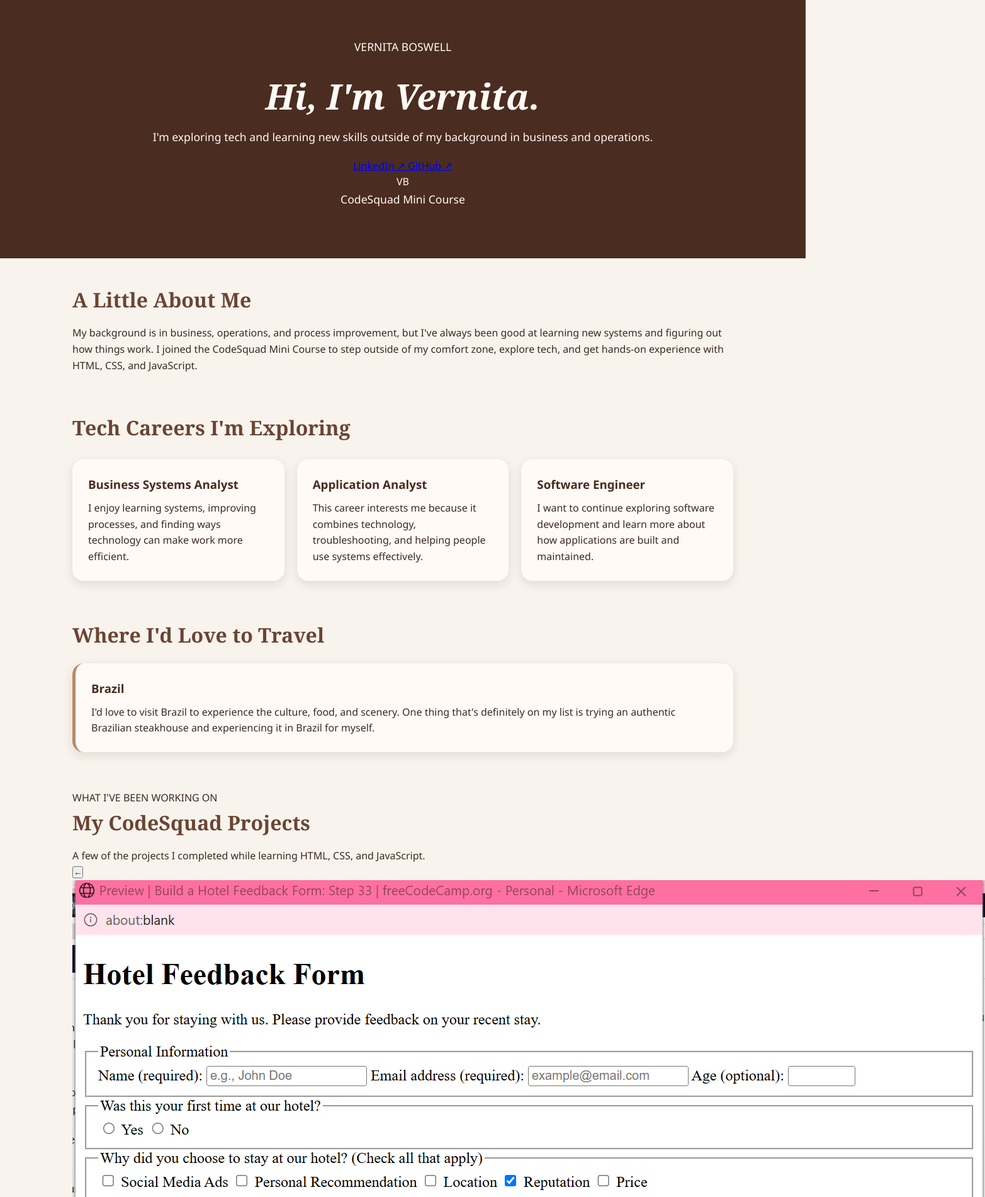
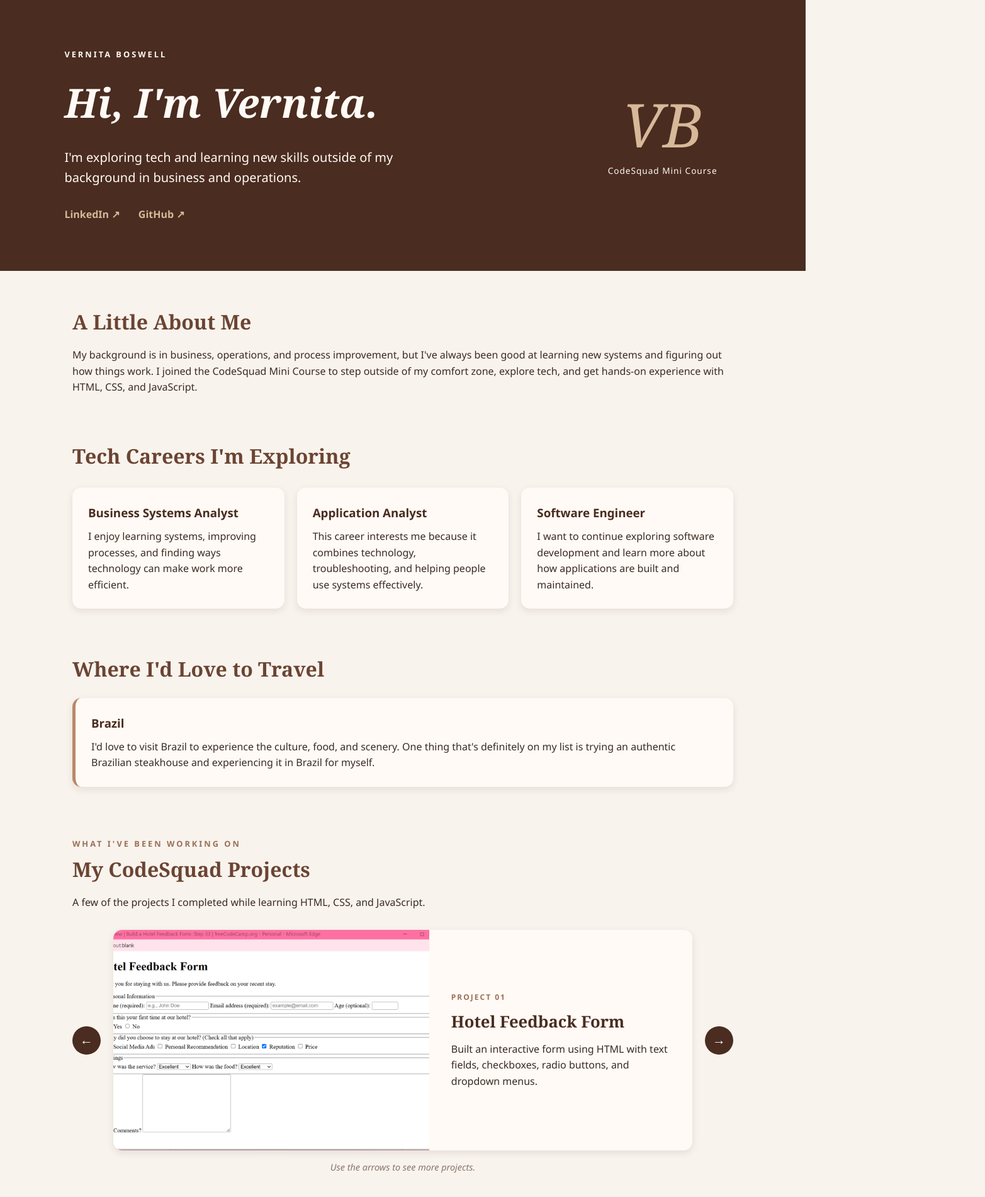
Before and after one commit to vernitaboswell/vernita-portfolio, a plain HTML site: page index.html in a window 1280 px wide. Shown: the top 1900 px of the page at 63% size, 1565 px wide, since content can reach past the window. Drawn offline with Linux system fonts and the light colour scheme.

Commit message:
Update portfolio styling

```diff
--- a/style.css
+++ b/style.css
@@ -11,48 +11,86 @@ body {
     line-height: 1.6;
 }
 
-header {
+
+/* HEADER */
+
+.intro-header {
+    min-height: 430px;
     background-color: #4a2c20;
     color: #fffaf5;
-    text-align: center;
-    padding: 60px 20px;
+    padding: 70px 8%;
+    display: flex;
+    justify-content: space-between;
+    align-items: center;
+    gap: 50px;
 }
 
-header h1 {
-    font-family: Georgia, "Times New Roman", serif;
-    font-size: 3.5rem;
-    font-style: italic;
-    margin-bottom: 5px;
+.intro-text {
+    max-width: 650px;
 }
 
-header p {
-    font-size: 1.1rem;
+.small-title {
+    font-size: 0.8rem;
+    letter-spacing: 3px;
+    font-weight: bold;
+    margin-bottom: 15px;
+}
+
+.intro-header h1 {
+    font-family: Georgia, "Times New Roman", serif;
+    font-size: 4rem;
+    font-style: italic;
     margin-bottom: 20px;
 }
 
-nav a {
-    display: inline-block;
-    background-color: #d7b899;
-    color: #3b2a22;
+.intro-line {
+    font-size: 1.25rem;
+    max-width: 550px;
+    margin-bottom: 30px;
+}
+
+.social-links a {
+    color: #d7b899;
     text-decoration: none;
     font-weight: 600;
-    padding: 10px 22px;
-    margin: 5px;
-    border-radius: 25px;
+    margin-right: 25px;
 }
 
-nav a:hover {
-    background-color: #fffaf5;
+.social-links a:hover {
+    color: #fffaf5;
 }
+
+.initials {
+    text-align: center;
+    min-width: 250px;
+}
+
+.initials span {
+    display: block;
+    font-family: Georgia, "Times New Roman", serif;
+    font-size: 6rem;
+    font-style: italic;
+    color: #d7b899;
+    line-height: 1;
+}
+
+.initials p {
+    margin-top: 15px;
+    font-size: 0.85rem;
+    letter-spacing: 1px;
+}
+
+
+/* MAIN CONTENT */
 
 main {
     max-width: 1100px;
     margin: auto;
-    padding: 40px 25px;
+    padding: 55px 25px;
 }
 
 section {
-    margin-bottom: 60px;
+    margin-bottom: 70px;
 }
 
 h2 {
@@ -67,6 +105,9 @@ h3 {
     margin-bottom: 10px;
 }
 
+
+/* CAREERS */
+
 .career-container {
     display: grid;
     grid-template-columns: repeat(3, 1fr);
@@ -75,65 +116,140 @@ h3 {
 }
 
 .career-card,
-.travel-card,
-.project-card {
+.travel-card {
     background-color: #fffaf5;
     padding: 25px;
-    border-radius: 18px;
-    box-shadow: 0 5px 15px rgba(74, 44, 32, 0.12);
+    border-radius: 14px;
+    box-shadow: 0 4px 12px rgba(74, 44, 32, 0.1);
 }
+
+
+/* TRAVEL */
 
 .travel-card {
     border-left: 5px solid #b88968;
     margin-top: 20px;
 }
 
-.project-gallery {
-    display: grid;
-    grid-template-columns: repeat(3, 1fr);
-    gap: 25px;
-    margin-top: 25px;
+
+/* PROJECT CAROUSEL */
+
+.projects-section {
+    margin-top: 80px;
 }
 
-.project-card {
-    overflow: hidden;
+.projects-section > .small-title {
+    color: #9b7058;
+    margin-bottom: 5px;
 }
 
-.project-card img {
-    width: 100%;
-    height: 200px;
-    object-fit: cover;
-    border-radius: 12px;
-    margin-bottom: 18px;
+.project-carousel {
+    display: flex;
+    align-items: center;
+    gap: 20px;
+    margin-top: 30px;
 }
 
+.project-slide {
+    background-color: #fffaf5;
+    display: grid;
+    grid-template-columns: 1.2fr 1fr;
+    align-items: center;
+    overflow: hidden;
+    border-radius: 14px;
+    flex: 1;
+    box-shadow: 0 4px 12px rgba(74, 44, 32, 0.1);
+}
+
+.project-slide img {
+    width: 100%;
+    height: 350px;
+    object-fit: cover;
+}
+
+.project-info {
+    padding: 35px;
+}
+
+.project-number {
+    color: #9b7058;
+    font-size: 0.75rem;
+    font-weight: bold;
+    letter-spacing: 2px;
+    margin-bottom: 10px;
+}
+
+.project-info h3 {
+    font-family: Georgia, "Times New Roman", serif;
+    font-size: 1.6rem;
+}
+
+.carousel-button {
+    background-color: #4a2c20;
+    color: #fffaf5;
+    border: none;
+    width: 45px;
+    height: 45px;
+    border-radius: 50%;
+    font-size: 1.3rem;
+    cursor: pointer;
+    flex-shrink: 0;
+}
+
+.carousel-button:hover {
+    background-color: #6b4432;
+}
+
+.carousel-help {
+    text-align: center;
+    margin-top: 15px;
+    color: #8a7468;
+    font-size: 0.9rem;
+    font-style: italic;
+}
+
+
+/* MOBILE */
+
 @media (max-width: 800px) {
-    .career-container,
-    .project-gallery {
+
+    .intro-header {
+        flex-direction: column;
+        align-items: flex-start;
+        min-height: auto;
+        padding: 55px 30px;
+    }
+
+    .intro-header h1 {
+        font-size: 3rem;
+    }
+
+    .initials {
+        text-align: left;
+    }
+
+    .initials span {
+        font-size: 4rem;
+    }
+
+    .career-container {
         grid-template-columns: 1fr;
     }
 
-    header h1 {
-        font-size: 2.5rem;
+    .project-slide {
+        grid-template-columns: 1fr;
+    }
+
+    .project-slide img {
+        height: 250px;
+    }
+
+    .project-carousel {
+        gap: 8px;
+    }
+
+    .carousel-button {
+        width: 38px;
+        height: 38px;
     }
 }
-#welcomeButton {
-    background-color: #6b4432;
-    color: #fffaf5;
-    border: none;
-    padding: 10px 22px;
-    border-radius: 25px;
-    font-weight: 600;
-    margin-top: 18px;
-    cursor: pointer;
-}
-
-#welcomeButton:hover {
-    background-color: #4a2c20;
-}
-
-#welcomeMessage {
-    margin-top: 12px;
-    font-style: italic;
-    color: #6b4432;
-}
```
